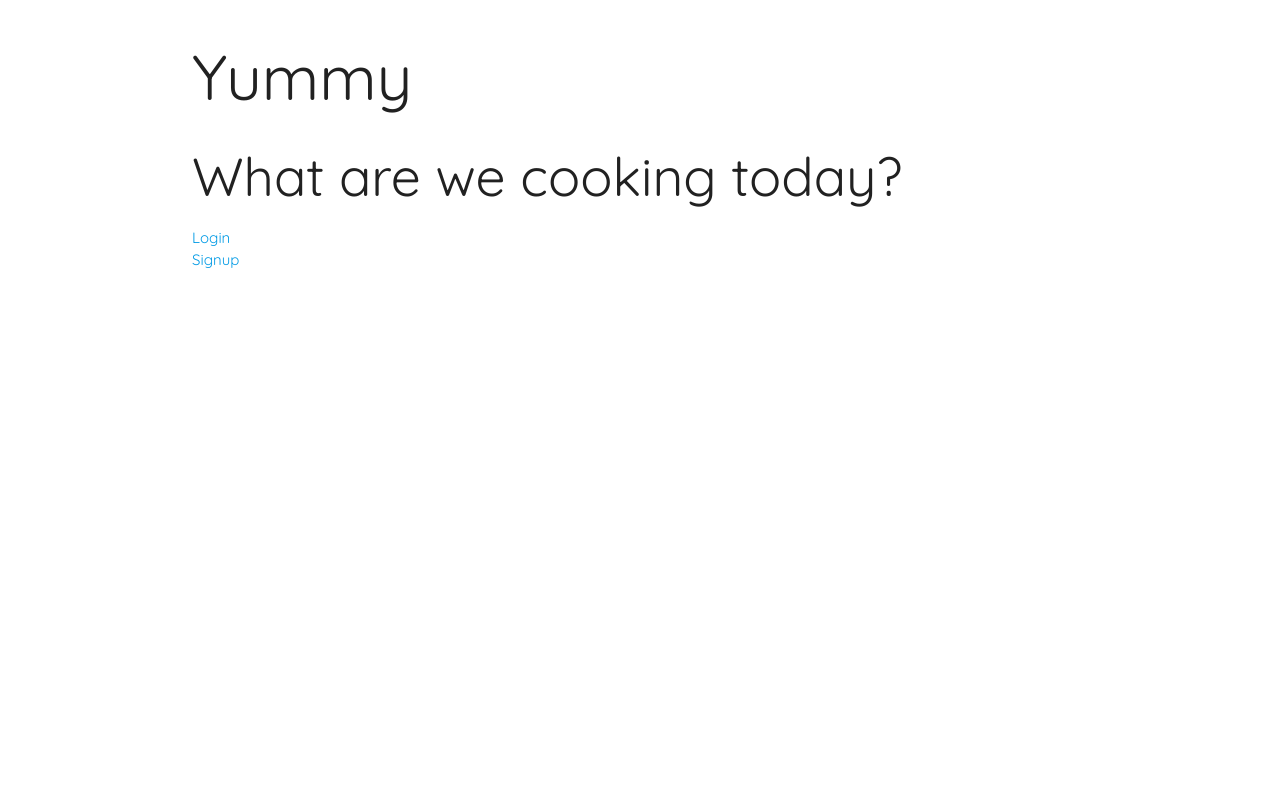
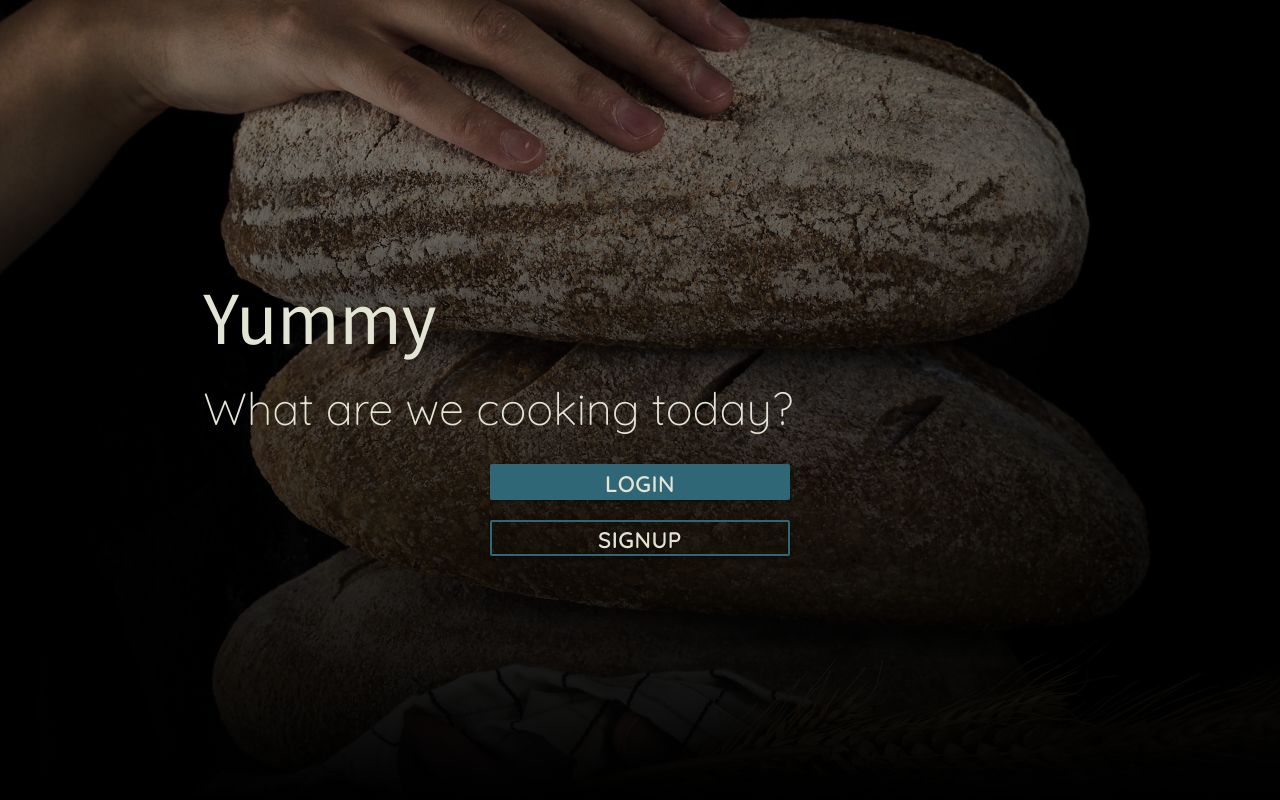
Before and after one commit to EliSacch/yummy, a Django app: page / in a window 1280 px wide. Run offline with Django 4.2, Linux system fonts and the light colour scheme; data that the repository does not hold is empty.

Commit message:
Style landingpage

```diff
--- a/static/css/style.css
+++ b/static/css/style.css
@@ -21,6 +21,66 @@
     --clr-tertiary-2: #FFDC82;
 }
 
+* {
+    padding: 0;
+    margin: 0;
+}
 body {
     font-family: var(--font-basic);
 }
+
+#logo {
+    font-family: var(--font-headers);
+    font-size: 5rem;
+    font-weight: 400;
+}
+
+.subheading {
+    font-size: 3rem;
+    font-weight: 300;
+    margin: 0;
+}
+
+.center {
+    text-align: center;
+    margin: 0 auto;
+}
+
+/* ----------------------------------------------- Landing page before authentication */
+.landingpage {
+    margin: 0;
+    width: 100%;
+    height: 100vh;
+    background: var(--clr-primary-5)  url('../images/background.jpg') no-repeat center center/cover;
+    color: var(--clr-secondary);
+    isolation: isolate;
+}
+
+.landingpage::before {
+    content: "";
+    position: absolute;
+    inset: 0;
+    background-image: linear-gradient(rgba(0, 0, 0, 0.384), black);
+    z-index: -1;
+}
+
+.action-btn {
+    width: 50%;
+    max-width: 300px;
+    margin: 10px;
+    border: 2px solid var(--clr-primary-4);
+    background-color: var(--clr-primary-4);
+    color: var(--clr-secondary);
+    font-size: 1.5rem;
+    font-weight: 600;
+}
+
+.btn-invert {
+    background-color: transparent;
+    color: var(--clr-secondary);
+}
+
+.action-btn:hover {
+    background-color: var(--clr-primary-2);
+    color: var(--clr-primary-5);
+}
--- a/templates/base.html
+++ b/templates/base.html
@@ -1,28 +1,36 @@
 {% load static %}
 
 <!DOCTYPE html>
-<html>
+
+<html lang="en">
 
 <head>
-    <title>Yummy - Recipe book</title>
+    <meta charset="UTF-8">
+    <meta http-equiv="X-UA-Compatible" content="IE=edge">
+    <meta name="viewport" content="width=device-width, initial-scale=1.0">
+    <meta name="description" content="Save your recipes and have them always with you.">
+    <meta name="keywords" content="recipe book cooking">
+    <meta name="author" content="Elisa Sacchelli">
 
     <!-- Google fonts -->
     <link rel="preconnect" href="https://fonts.googleapis.com">
     <link rel="preconnect" href="https://fonts.gstatic.com" crossorigin>
     <link href="https://fonts.googleapis.com/css2?family=Quicksand:wght@300;400;500;600&family=Source+Sans+Pro:ital,wght@0,200;0,400;0,600;0,700;1,200;1,300;1,600;1,700&display=swap" rel="stylesheet">
+    <!-- Google Icon Font-->
+    <link href="https://fonts.googleapis.com/icon?family=Material+Icons" rel="stylesheet">
 
     <!-- Materialize CSS -->
     <link rel="stylesheet" href="https://cdnjs.cloudflare.com/ajax/libs/materialize/1.0.0/css/materialize.min.css">
 
-    <!-- Materialize JavaScript -->
-    <script src="https://cdnjs.cloudflare.com/ajax/libs/materialize/1.0.0/js/materialize.min.js"></script>
+    <title>Yummy - Recipe book</title>
 
     <!-- Custom CSS -->
     <link rel="stylesheet" href="{% static 'css/style.css' %}">
+
 </head>
 
 <body>
-<main class="">
+    <main>
         {% block content %}
         <!-- Content Goes here -->
         {% endblock content %}
@@ -32,6 +40,11 @@
     <footer class="">
 
     </footer>
+
+
+<!-- Materialize JavaScript -->
+<script src="https://cdnjs.cloudflare.com/ajax/libs/materialize/1.0.0/js/materialize.min.js"></script>
+
 </body>
 
 </html>
--- a/templates/index.html
+++ b/templates/index.html
@@ -2,19 +2,30 @@
 
 {% block content %}
 
-<div class="container">
+{% if user.is_authenticated %}
 
-    <h1 id="logo">Yummy</h1>
-    <h2>What are we cooking today?</h2>
-    <div class="row">
+<h1>Welcome</h1>
 
-        <!-- Action buttons -->
-        <ul>
-            <li><a href="{% url 'account_login' %}">Login</a></li>
-            <li><a href="{% url 'account_signup' %}">Signup</a></li>
-        </ul>
+{% else %}
+
+<section class="landingpage valign-wrapper">
+    <div class="container">
+        <div class="row">
+            <h1 id="logo" class="col s12">Yummy</h1>
+            <h2 class="col s12 subheading">What are we cooking today?</h2>
+        </div>
+
+        <div>
+            <!-- Action buttons -->
+            <ul class="row center">
+                <li class="col s12"><a href="{% url 'account_login' %}" class="btn action-btn">Login</a></li>
+                <li class="col s12"><a href="{% url 'account_signup' %}" class="btn action-btn btn-invert">Signup</a></li>
+            </ul>
+        </div>
+
     </div>
+</section>
 
-</div>
+{% endif %}
 
 {%endblock%}
```
Also changed, not shown: README.md, static/images/background.jpg (added).
